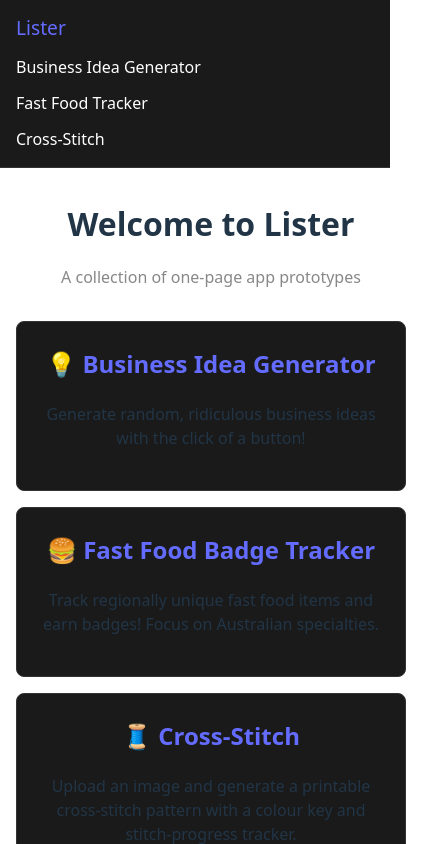
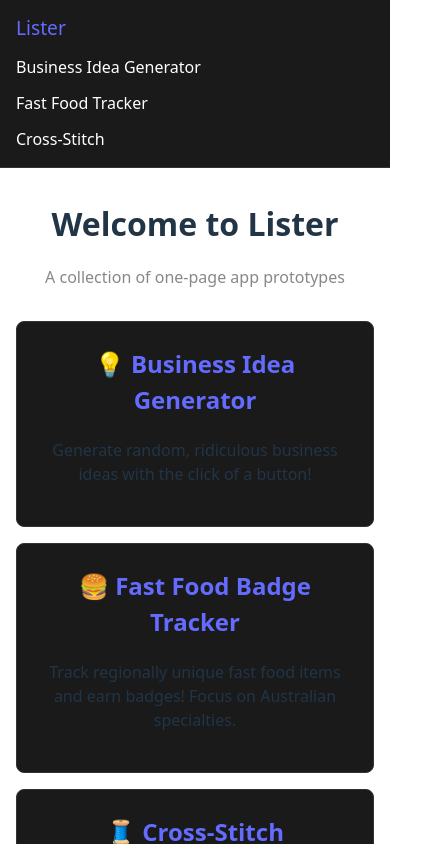
Before and after one commit to TheInsomnolent/lister, a React (Vite) app: page / in a window 390 px wide. Shown: the top 844 px of the page, 422 px wide, since content can reach past the window. Built offline with nearby package versions, Linux system fonts and the light colour scheme.

Commit message:
fix: remove body flex centering that caused nav bar to not fill full width on mobile
Co-authored-by: TheInsomnolent <7997485+TheInsomnolent@users.noreply.github.com>

```diff
--- a/src/index.css
+++ b/src/index.css
@@ -1,3 +1,9 @@
+*,
+*::before,
+*::after {
+  box-sizing: border-box;
+}
+
 :root {
   font-family: system-ui, Avenir, Helvetica, Arial, sans-serif;
   line-height: 1.5;
@@ -24,8 +30,6 @@ a:hover {
 
 body {
   margin: 0;
-  display: flex;
-  place-items: center;
   min-width: 320px;
   min-height: 100vh;
 }
@@ -73,8 +77,4 @@ button:focus-visible {
     font-size: 2em;
     line-height: 1.2;
   }
-
-  body {
-    min-width: 100%;
-  }
 }
```
